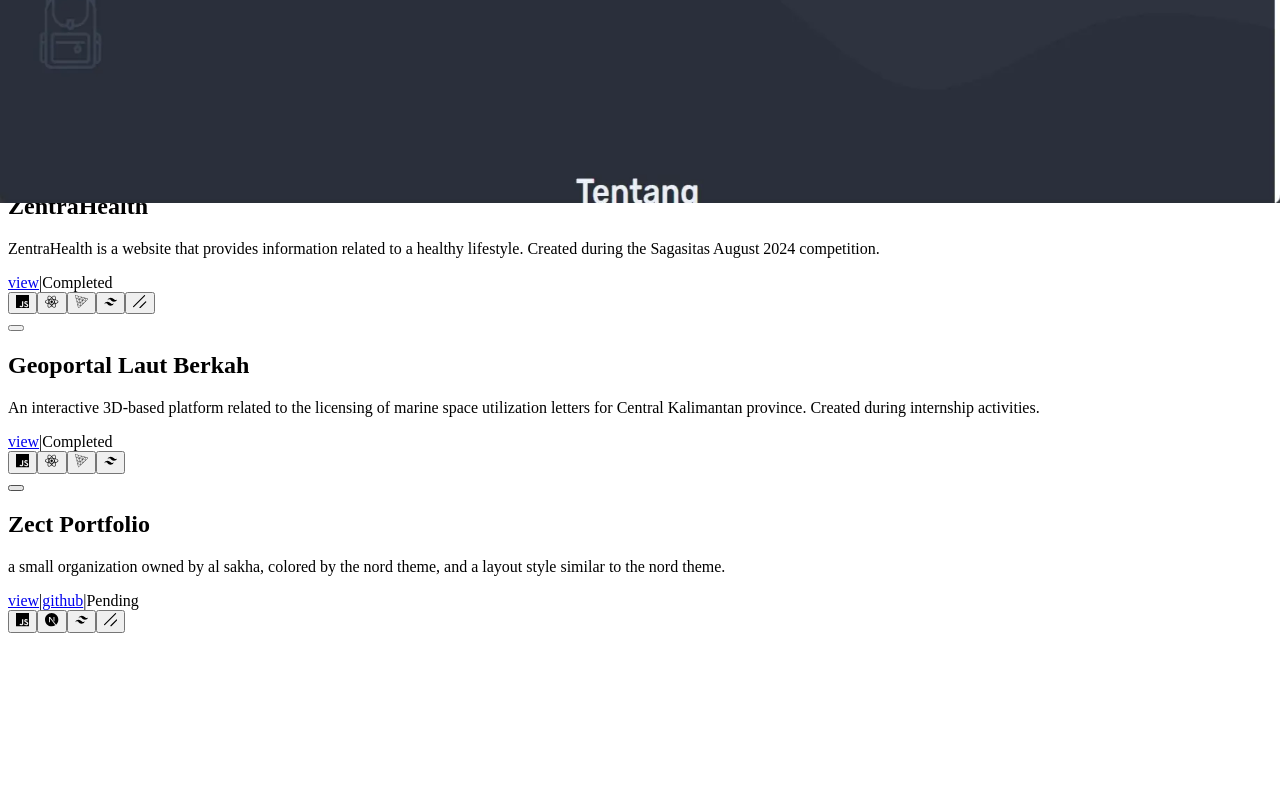
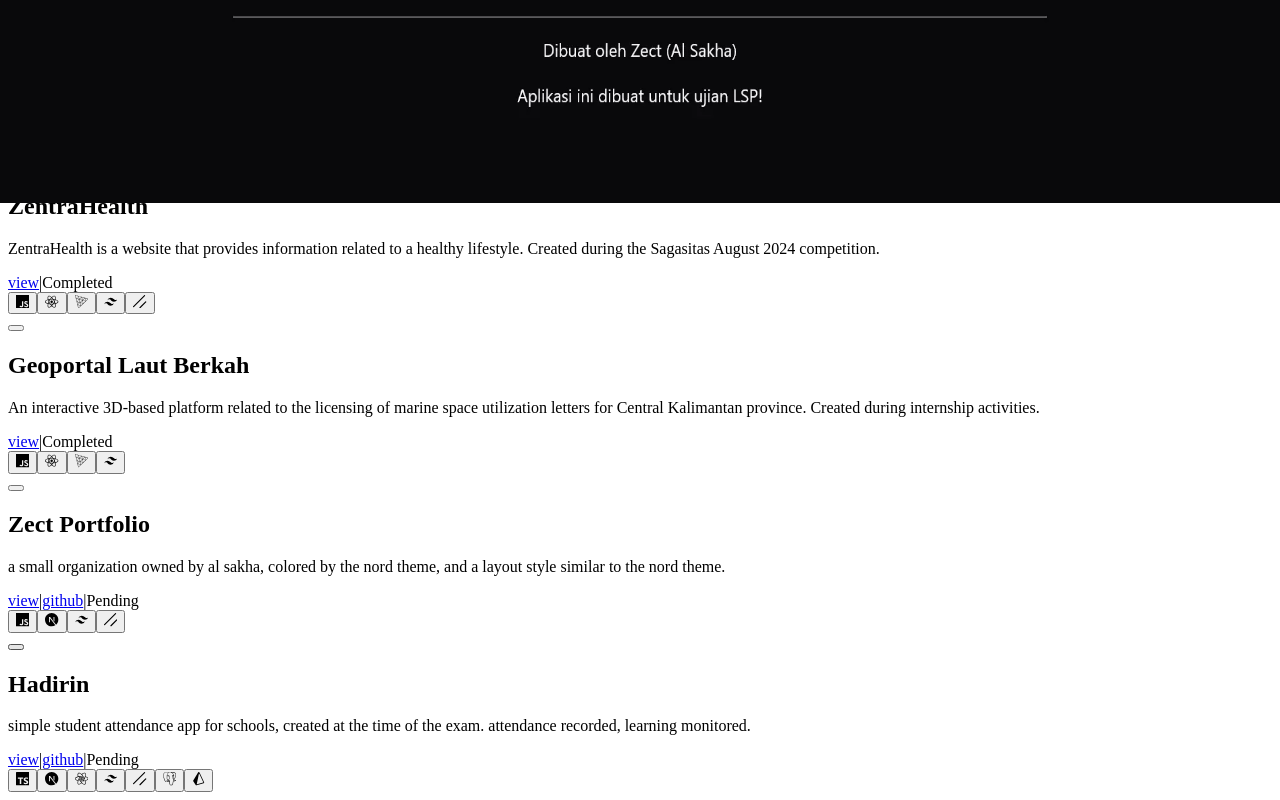
Before and after one commit to IRTIDEATH/Al-Sakha, a Next.js app: page /project-page in a window 1280 px wide. Shown: the part 597-1397 px from the top of the page. Before the commit the page ends 1238 px from the top, so only its background shows below. Built offline with nearby package versions, Linux system fonts and the light colour scheme.

Commit message:
Add hadirin project to the card projects list

```diff
--- a/constants/index.ts
+++ b/constants/index.ts
@@ -305,6 +305,44 @@ export const projects: Iproject[] = [
             },
         ],
     },
+    {
+        image: "/project/hadirinimg.webp",
+        name: "Hadirin",
+        description: "simple student attendance app for schools, created at the time of the exam. attendance recorded, learning monitored.",
+        view: "https://zect.vercel.app/",
+        github: "https://github.com/IRTIDEATH/Absensi-Sederhana",
+        status: "Pending",
+        technologies: [
+            {
+                name: "Typescript",
+                icon: "simple-icons:typescript"
+            },
+            {
+                name: "Next.js",
+                icon: "simple-icons:nextdotjs"
+            },
+            {
+                name: "Tanstack Query",
+                icon: "simple-icons:reactquery"
+            },
+            {
+                name: "Tailwind CSS",
+                icon: "simple-icons:tailwindcss"
+            },
+            {
+                name: "Shadcn/ui",
+                icon: "simple-icons:shadcnui"
+            },
+            {
+                name: "PostgreSQL",
+                icon: "simple-icons:postgresql"
+            },
+            {
+                name: "PrismaORM",
+                icon: "simple-icons:prisma"
+            },
+        ],
+    },
 ]
 
 export const techcollections: IskillBadgeIcon[] = [
```
Also changed, not shown: public/project/hadirinimg.webp (added).
